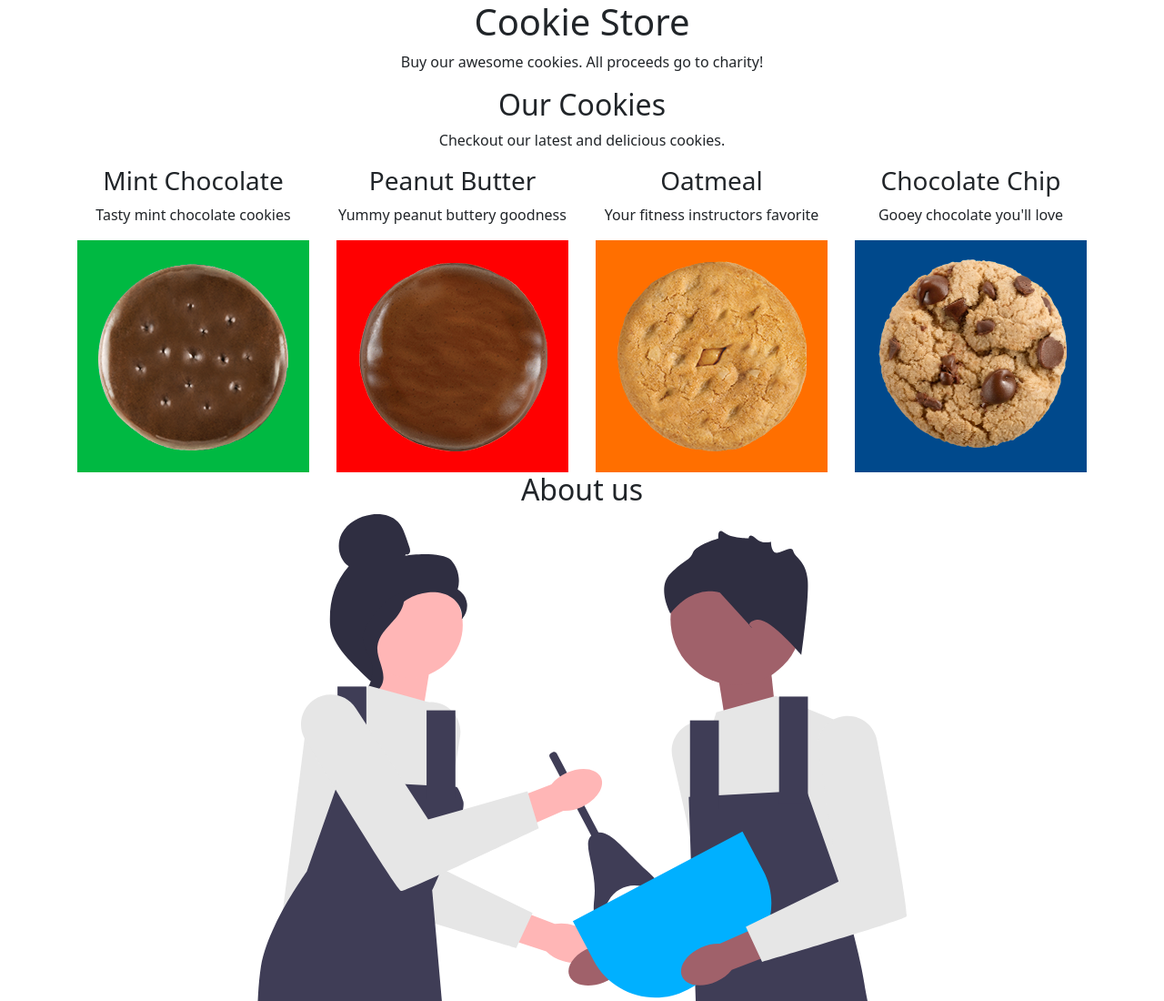
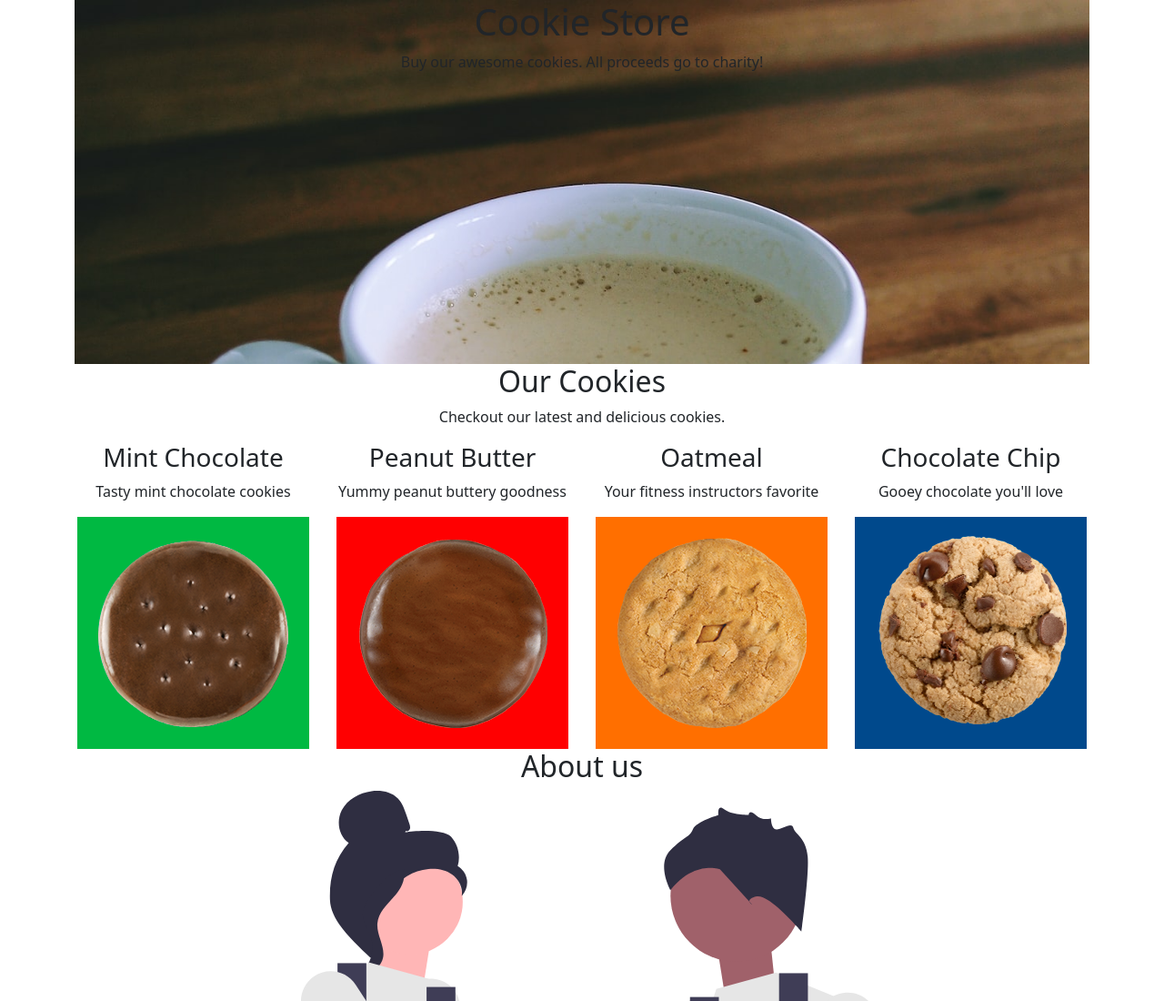
Before and after one commit to CUNYTechPrep/lab-bootstrap-5.2-fall-22, a plain HTML site: page index.html in a window 1280 px wide. Shown: the top 1100 px of the page at 91% size. Drawn offline with nearby package versions, Linux system fonts and the light colour scheme.

Commit message:
Update index.html

```diff
--- a/index.html
+++ b/index.html
@@ -12,9 +12,16 @@
 
     <div class = "container text-center"><!--Centers cookies on all screens-->
 
-      <header>
+      <header height = "400px"
+       style="height: 400px; background-image: url('images/coffee-biscuits.jpg');
+      background-size:150%;
+      background-repeat: no-repeat;">
+      <div style="display: inline-block; position:relative;">
         <h1>Cookie Store</h1>
         <p>Buy our awesome cookies. All proceeds go to charity!</p>
+
+      </div>
+
       </header>
 
       <main>
```
